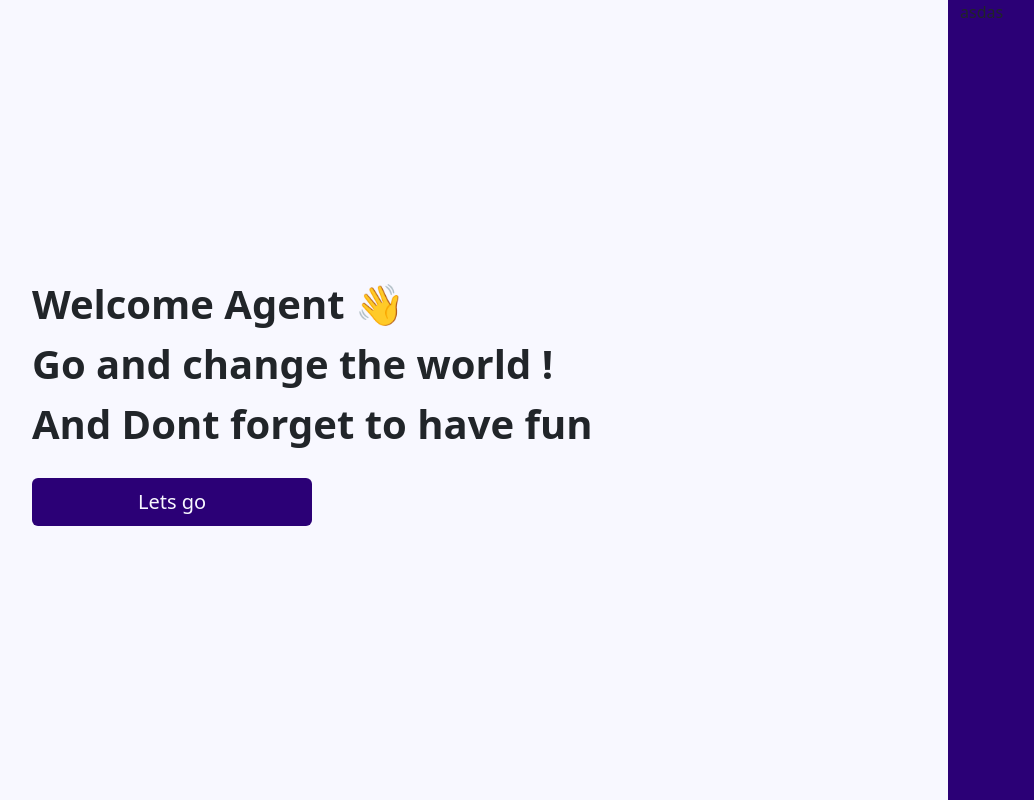
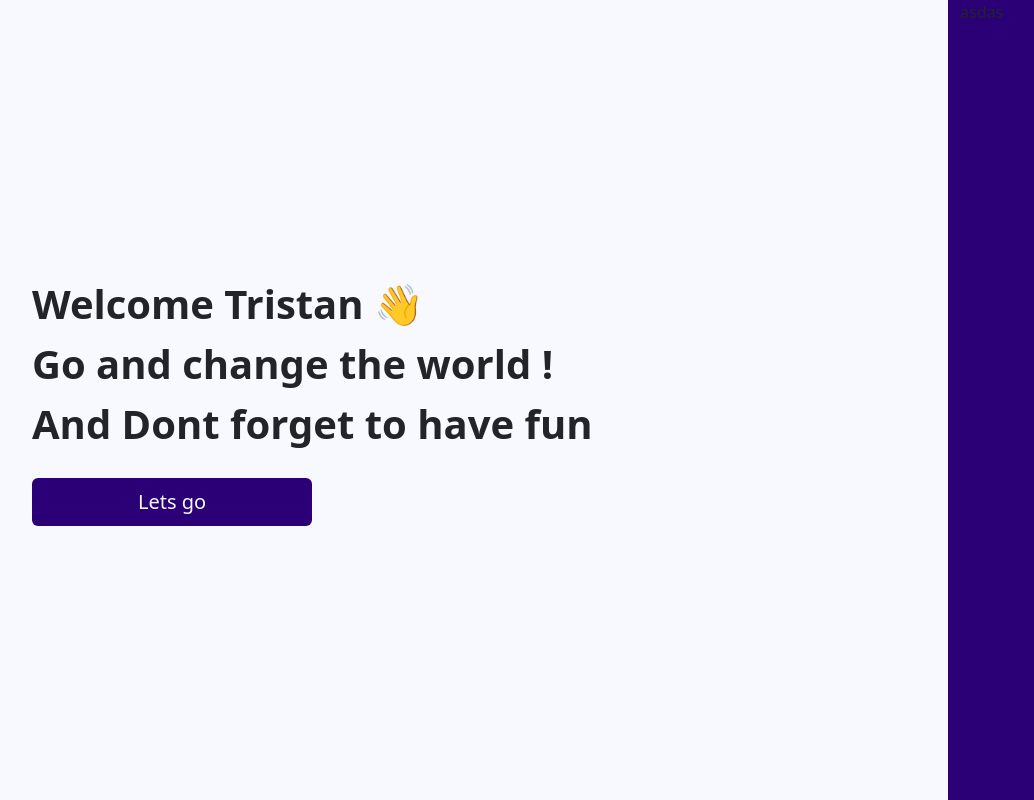
Before and after one commit to amathuba-collective/amathuba-capturing-tool, a React (Create React App) app: page /WelcomeScreen in a window 1280 px wide. Shown: the whole page, without its empty margins (12-1046 px from the left). Built offline with nearby package versions, Linux system fonts and the light colour scheme.

Commit message:
just saving nothing really changes

```diff
--- a/src/Screens/WelcomeScreen.jsx
+++ b/src/Screens/WelcomeScreen.jsx
@@ -13,7 +13,7 @@ export default function WelcomeScreen() {
 				<div className='leftWelcomeScreen col-9 d-flex align-items-center'>
 					<div className='LeftText'>
 						<p className='fs-1 fw-semibold'>
-							Welcome Agent 👋
+							Welcome Tristan 👋
 							<br />
 							Go and change the world !<br />
 							And Dont forget to have fun
```
Also changed, not shown: src/Screens/WellnessForm.jsx (+0 -11 lines).
